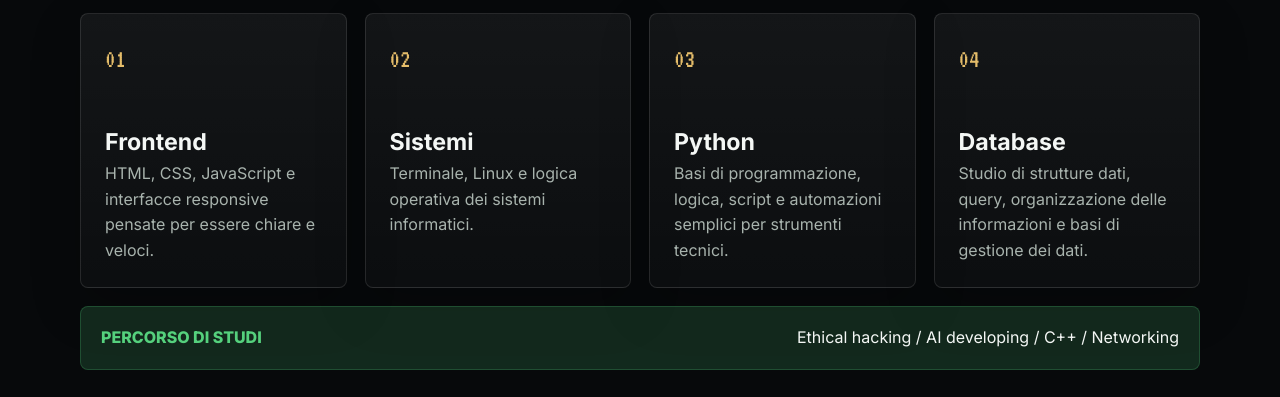
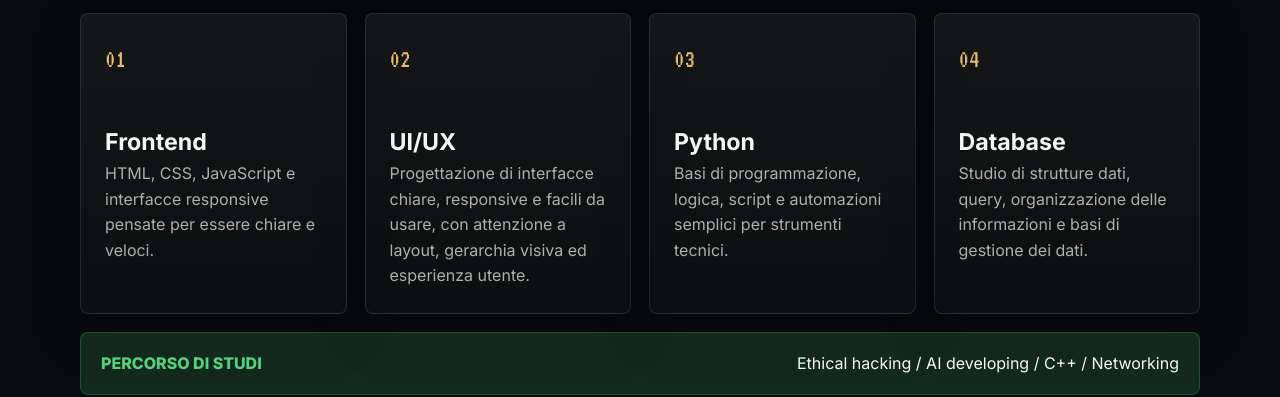
Before and after one commit to cristianarcese/cristianarcese, a plain HTML site: page index.html in a window 1280 px wide. Shown: the part 1420-1817 px from the top of the page. Drawn offline with Linux system fonts and the light colour scheme.

Commit message:
Update 1 index.html

```diff
--- a/index.html
+++ b/index.html
@@ -138,8 +138,8 @@
 
                     <article class="skill-card reveal">
                         <span>02</span>
-                        <h3>Sistemi</h3>
-                        <p>Terminale, Linux e logica operativa dei sistemi informatici.</p>
+                        <h3>UI/UX</h3>
+                        <p>Progettazione di interfacce chiare, responsive e facili da usare, con attenzione a layout, gerarchia visiva ed esperienza utente.</p>
                     </article>
 
                     <article class="skill-card reveal-right">
```
